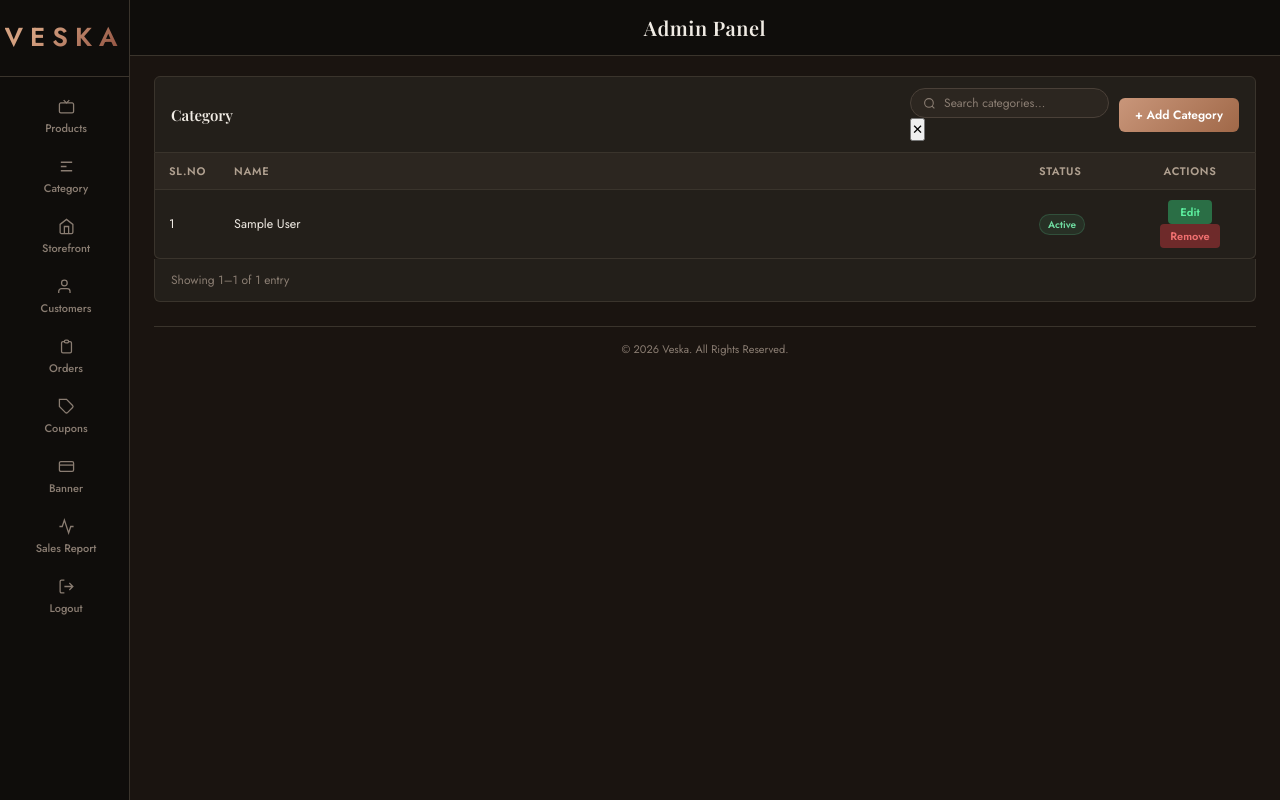
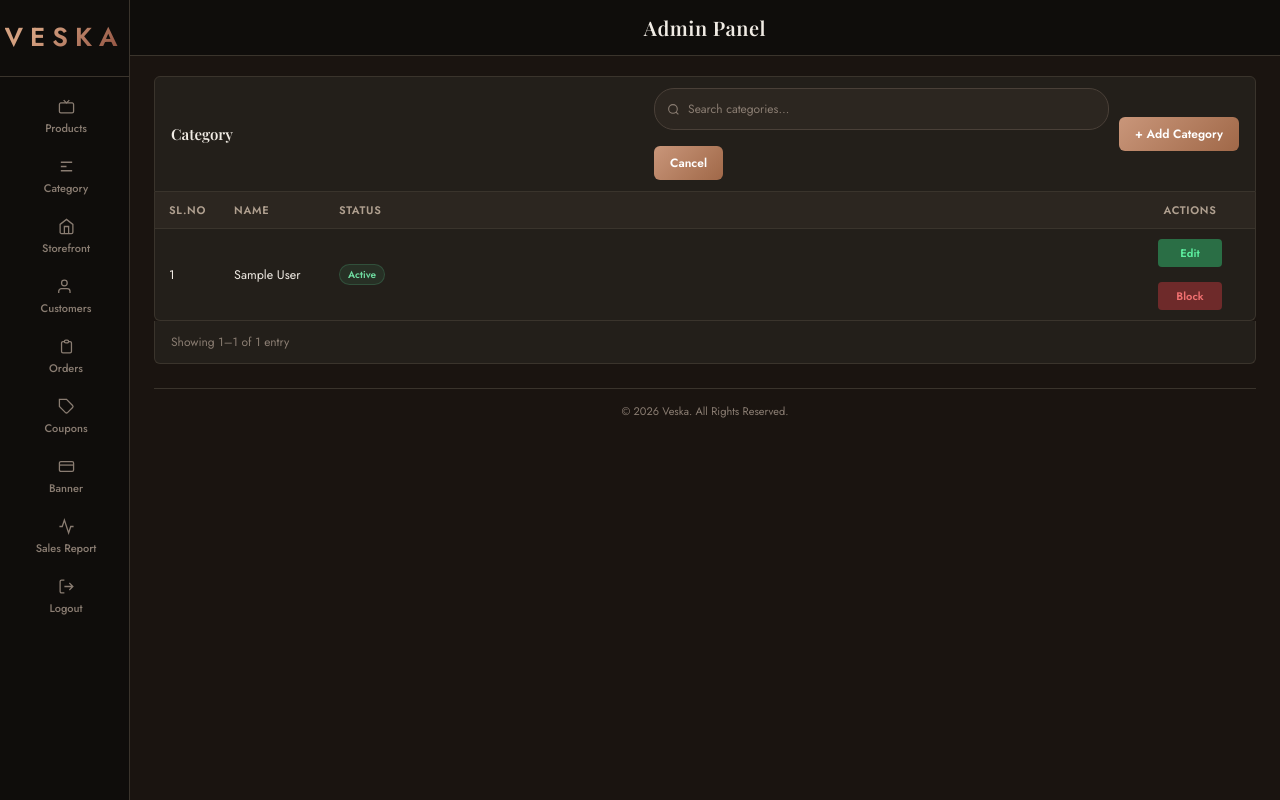
Before and after one commit to Arathyvk/veska_style, a Django app: page /category_admin/categories/ in a window 1280 px wide. Run offline with Django 5.2, Linux system fonts and the light colour scheme; tables that the repository leaves empty hold one stand-in row (values such as "Sample post"); parts of the project's set-up code (start-up, migrations or seed data) failed here and were passed over.

Commit message:
feat(category_edit) : implement edit category functionality

```diff
--- a/category_admin/models.py
+++ b/category_admin/models.py
@@ -4,7 +4,7 @@ from django.utils import timezone
 
 class Category(models.Model):
     name        = models.CharField(max_length=255, unique=True)
-    is_deleted  = models.BooleanField(default=False)
+    is_blocked = models.BooleanField(default=False)
     created_at  = models.DateTimeField(auto_now_add=True)
     updated_at  = models.DateTimeField(auto_now=True)
 
@@ -16,13 +16,13 @@ class Category(models.Model):
         return self.name
 
     def soft_delete(self):
-        self.is_deleted = True
-        self.save(update_fields=['is_deleted', 'updated_at'])
+        self.is_blocked = True
+        self.save(update_fields=['is_blocked', 'updated_at'])
 
     def restore(self):
-        self.is_deleted = False
-        self.save(update_fields=['is_deleted', 'updated_at'])
+        self.is_blocked = False
+        self.save(update_fields=['is_blocked', 'updated_at'])
 
     @property
     def status(self):
-        return 'Deleted' if self.is_deleted else 'Active'
+        return 'Blocked' if self.is_blocked else 'Active'
--- a/category_admin/templates/category_list.html
+++ b/category_admin/templates/category_list.html
@@ -32,7 +32,7 @@
   .search-box{
     display:flex;align-items:center;
     background:var(--card2);border:1px solid var(--border2);
-    border-radius:20px;padding:5px 12px;
+    border-radius:20px;padding:11px 12px;
   }
   .search-box svg{width:13px;height:13px;color:var(--muted);flex-shrink:0}
   .search-box input{background:none;border:none;color:var(--text);font-size:12px;padding:0 8px;width:160px;outline:none}
@@ -51,9 +51,9 @@
 
   .stock-badge{display:inline-block;background:var(--card2);border:1px solid var(--border2);color:var(--muted2);font-size:12px;font-weight:500;padding:3px 10px;border-radius:4px;min-width:36px;text-align:center}
 
-  .btn-edit{background:#2a6e45;color:#5df0a0;font-size:11px;font-weight:600;padding:4px 12px;border-radius:4px;border:none;cursor:pointer;transition:background .15s;text-decoration:none;display:inline-block}
+  .btn-edit{background:#2a6e45;color:#5df0a0;font-size:11px;font-weight:600;padding:6px 12px;border-radius:4px;border:none;cursor:pointer;transition:background .15s;text-decoration:none;display:inline-block}
   .btn-edit:hover{background:#347a50}
-  .btn-remove{background:#6e2a2a;color:#f07070;font-size:11px;font-weight:600;padding:4px 10px;border-radius:4px;border:none;cursor:pointer;transition:background .15s}
+  .btn-remove{background:#6e2a2a;color:#f07070;font-size:11px;font-weight:600;padding:6px 18px;border-radius:4px;border:none;cursor:pointer;transition:background .15s}
   .btn-remove:hover{background:#7a3434}
   .actions-cell{display:flex;gap:6px;align-items:center}
 
@@ -95,12 +95,12 @@
           <svg viewBox="0 0 24 24" fill="none" stroke="currentColor" stroke-width="2">
             <circle cx="11" cy="11" r="8"/><path d="M21 21l-4.35-4.35"/>
           </svg>
-          <input type="text" name="q" id="searchInput"
+          <input type="text" name="q" id="searchInput",  style="  width: 26pc;"
                  value="{{ query }}" placeholder="Search categories…"
                  autocomplete="off" oninput="toggleClear(this)">
         </div>
-        <button type="button" class="search-clear" id="clearBtn"
-                onclick="clearSearch()" title="Clear search">&#x2715;</button>
+        <button type="button" style="margin-top: 1pc;" class="btn-primary" id="clearBtn"
+                onclick="clearSearch()" title="Clear search">Cancel</button>
       </div>
     </form>
 
@@ -123,7 +123,7 @@
         <th>
           Name
         </th>
-        <th style="width:100px;">Status</th>
+        <th style="width:50pc;">Status</th>
         <th style="width:130px;text-align:center;">Actions</th>
       </tr>
     </thead>
@@ -133,26 +133,44 @@
         <td>{{ page_obj.start_index|add:forloop.counter0 }}</td>
         <td>{{ category.name }}</td>
         <td>
-          {% if category.is_deleted %}
-            <span class="badge-deleted">Deleted</span>
+          {% if category.is_blocked %}
+            <span class="badge-deleted">Blocked</span>
           {% else %}
             <span class="badge-active">Active</span>
           {% endif %}
         </td>
 <td style="text-align:center;">
-          {% if not category.is_deleted %}
-          <a href="#">
-            <button class="btn-edit">Edit</button>
+
+  {% if not category.is_blocked %}
+
+    <a href="{% url 'admin_category_edit' category.pk %}">
+      <button style="width: 4pc;" class="btn-edit">Edit</button>
     </a>
-          <form method="POST" action="#"
+
+    <form method="POST"
+          action="{% url 'category_block' category.pk %}"
           style="display:inline;"
-                onsubmit="return confirm('Remove category \'{{ category.name }}\'?');">
+          onsubmit="return confirm('Block category \'{{ category.name }}\'?');">
       {% csrf_token %}
-            <button type="submit" class="btn-remove">Remove</button>
+      <button type="submit" style="margin-top: 15px;" class="btn-remove">
+        Block
+      </button>
     </form>
+
   {% else %}
-          <span style="color:var(--muted);font-size:11px;">—</span>
+
+    <form method="POST"
+          action="{% url 'category_unblock' category.pk %}"
+          style="display:inline;"
+          onsubmit="return confirm('Unblock category \'{{ category.name }}\'?');">
+      {% csrf_token %}
+      <button type="submit" class="btn-edit">
+        Unblock
+      </button>
+    </form>
+
   {% endif %}
+
 </td>
       </tr>
       {% empty %}
--- a/category_admin/urls.py
+++ b/category_admin/urls.py
@@ -4,6 +4,8 @@ from . import views
 urlpatterns = [
     path('categories/',views.category_list,name='admin_category_list'),
     path('categories/add/',views.category_add,name='admin_category_add'),
-
+    path('categories/<int:pk>/edit/',views.category_edit,name='admin_category_edit'),
+    path('categories/<int:pk>/block/',views.category_block,name='category_block'),
+    path('categories/<int:pk>/unblock/',views.category_unblock,name='category_unblock'),
 
 ]
--- a/category_admin/views.py
+++ b/category_admin/views.py
@@ -1,6 +1,7 @@
-from django.shortcuts import render,redirect
+from django.shortcuts import render, get_object_or_404, redirect
+from django.contrib import messages
 from django.core.paginator import Paginator
-from django.contrib import messages
+from django.views.decorators.http import require_POST
 
 
 from .models import Category
@@ -41,3 +42,43 @@ def category_add(request):
             return redirect('admin_category_list')
 
     return render(request, 'category_add.html')
+
+
+def category_edit(request, pk):
+    category = get_object_or_404(Category, pk=pk, is_deleted=False)
+
+    if request.method == 'POST':
+        name = request.POST.get('name', '').strip()
+        if not name:
+            messages.error(request, 'Category name cannot be empty.')
+        elif (
+            Category.objects
+            .filter(name__iexact=name, is_deleted=False)
+            .exclude(pk=pk)
+            .exists()
+        ):
+            messages.error(request, f'Category "{name}" already exists.')
+        else:
+            category.name = name
+            category.save(update_fields=['name', 'updated_at'])
+            messages.success(request, f'Category updated to "{name}".')
+            return redirect('admin_category_list')
+
+    return render(request, 'category_edit.html', {'category': category})
+
+
+
+@require_POST
+def category_block(request, pk):
+    category = get_object_or_404(Category, pk=pk)
+    category.soft_delete()
+    messages.success(request, f'Category "{category.name}" has been blocked.')
+    return redirect('admin_category_list')
+
+
+@require_POST
+def category_unblock(request, pk):
+    category = get_object_or_404(Category, pk=pk)
+    category.restore()
+    messages.success(request, f'Category "{category.name}" has been unblocked.')
+    return redirect('admin_category_list')
--- a/templates/admin_base.html
+++ b/templates/admin_base.html
@@ -136,10 +136,26 @@ tr:hover td{background:rgba(201,150,122,.04)}
   border-radius:0 0 var(--radius) var(--radius);
   padding:12px 16px;display:flex;align-items:center;justify-content:space-between;
 }
+
 .site-footer{text-align:center;padding:14px;font-size:11px;color:var(--muted);border-top:1px solid var(--border);margin-top:24px}
 .sort-link{color:inherit;text-decoration:none;display:inline-flex;align-items:center;gap:4px}
 .sort-link:hover{color:var(--rose2)}
+.messages li {
+  animation: slideIn 0.4s ease;
+}
+
+.messages li {
+  animation: fadeOut 3s forwards;
+}
+
+@keyframes fadeOut {
+  0% {opacity:1;}
+  80% {opacity:1;}
+  100% {opacity:0; display:none;}
+}
+
 </style>
+
 {% block extra_css %}{% endblock %}
 </head>
 <body>
@@ -208,6 +224,29 @@ tr:hover td{background:rgba(201,150,122,.04)}
 </div>
 
 </div>
-{% block extra_js %}{% endblock %}
+{% block extra_js %}
+
+<script>
+document.addEventListener("DOMContentLoaded", function () {
+
+  console.log("JS WORKING");
+
+  const messages = document.querySelectorAll('.messages li');
+
+  if (messages.length > 0) {
+    setTimeout(() => {
+      messages.forEach(msg => {
+        msg.style.transition = 'opacity 0.5s ease';
+        msg.style.opacity = '0';
+
+        setTimeout(() => msg.remove(), 500);
+      });
+    }, 3000);
+  }
+
+});
+</script>
+
+{% endblock %}
 </body>
 </html>
```
Also changed, not shown: category_admin/templates/category_edit.html (added, +28 -0 lines), category_admin/migrations/0002_rename_is_deleted_category_is_blocked.py (added), category_admin/migrations/0003_rename_is_blocked_category_is_deleted.py (added), category_admin/migrations/0004_rename_is_deleted_category_is_blocked.py (added). Lines whose indentation alone changed are shown as unchanged.
